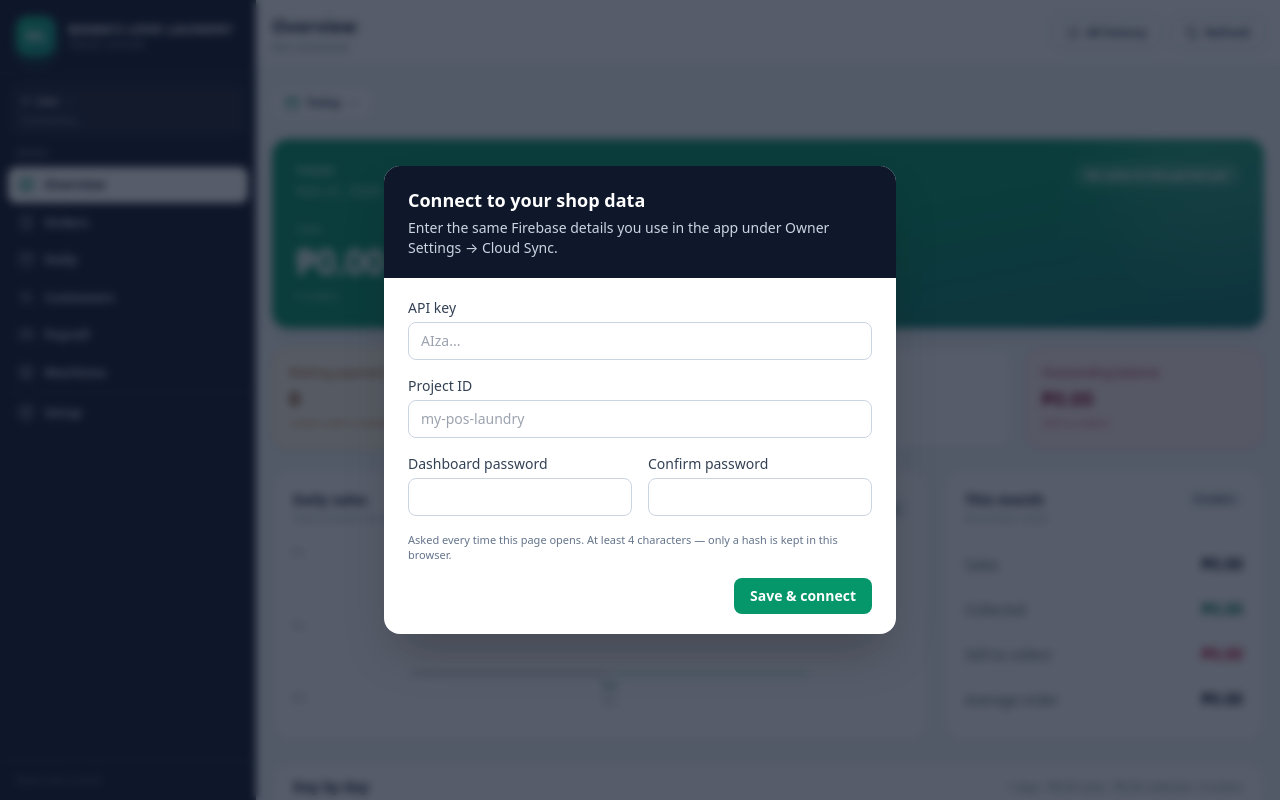
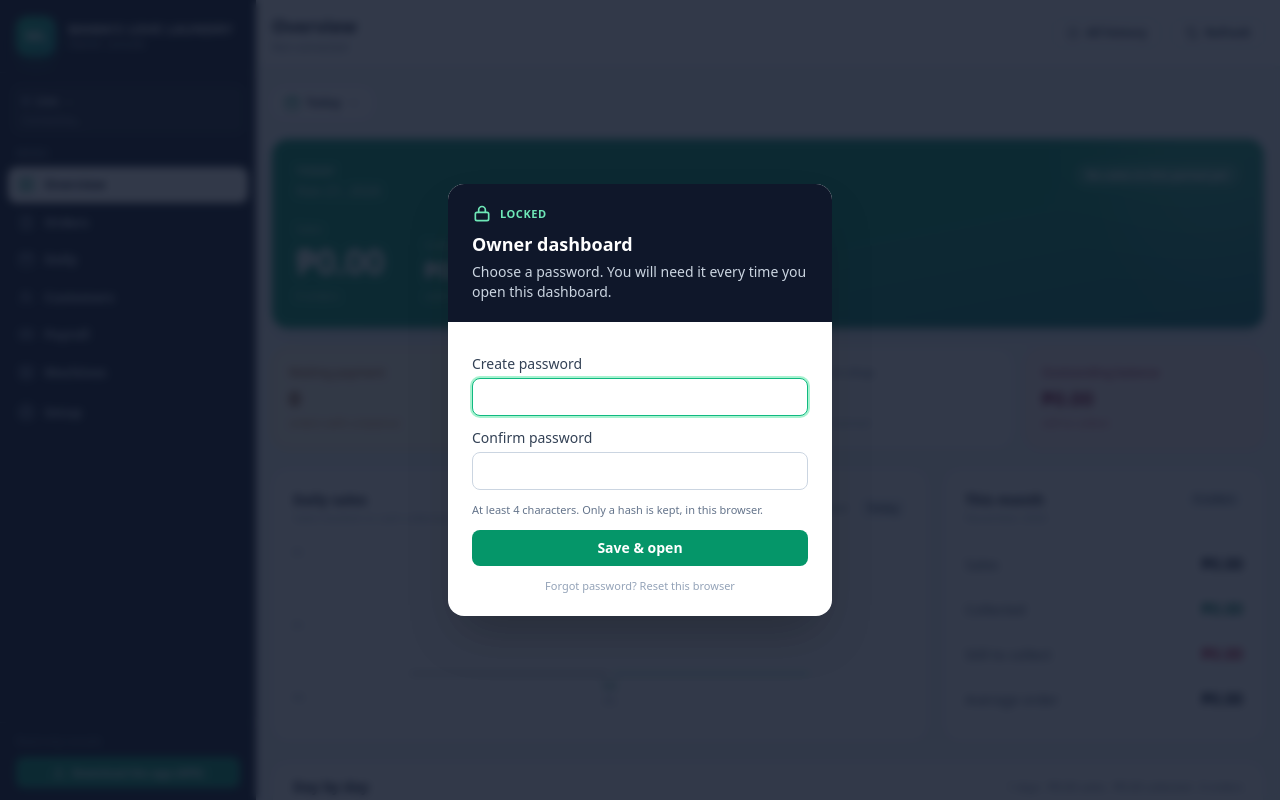
Before and after one commit to ganapph4-jpg/mamaslove-owner-dashboard, a plain HTML site: page index.html in a window 1280 px wide. Shown: the top 800 px of the page. Drawn offline with Linux system fonts and the light colour scheme.

Commit message:
Hardcode the shop Firebase config and serve the APK from the site
New phones now skip the API-key setup screen, and the owner dashboard can hand out the current app directly.

🤖 Generated with Codebuff
Co-Authored-By: Codebuff <noreply@codebuff.com>

```diff
--- a/index.html
+++ b/index.html
@@ -398,10 +398,10 @@ Check your Browserslist config to be sure that your targets are set up correctly
 </script>     <!-- sample data for ?demo=1; ignored otherwise -->
 <script>/* inlined: shop-config.js */
 /*!
- * shop-config.js — OPTIONAL private defaults for YOUR owner dashboard
+ * shop-config.js — shop defaults for YOUR owner dashboard
  * ---------------------------------------------------------------------------
- * Fill this in before uploading owner-web/ to your host if you want the
- * dashboard to open straight into your shop (no key typed on any device).
+ * Filled in below so the dashboard opens straight into this shop, with no
+ * API key typed on any device.
  *
  *   apiKey    = Firebase → Project settings → Your apps → Web API key
  *   projectId = your Firebase project id
@@ -411,15 +411,15 @@ Check your Browserslist config to be sure that your targets are set up correctly
  *    rules must stay strict, and you should never put the LICENSE project's
  *    key here.
  *
- * Leaving it empty (as shipped) means: the dashboard asks for the key once
- * per browser and remembers it.
+ * Every new phone opens straight into the console (the dashboard password
+ * is still created once per phone).
  */
 window.MLLP_SHOP_CONFIG = {
-  apiKey: '',
-  projectId: ''
+  apiKey: 'AIzaSyAd0WvtTajm4pfttYUygvlnVX6Y-FNFuvs',
+  projectId: 'my-pos-laundry'
 };
 
-</script>  <!-- optional private defaults; empty = ask once per browser -->
+</script>  <!-- shop defaults: filled in, so no API-key setup on a new phone -->
 <style>
   html { -webkit-text-size-adjust: 100%; }
   body { font-family: ui-sans-serif, system-ui, -apple-system, "Segoe UI", Roboto, Helvetica, Arial, sans-serif; }
@@ -496,6 +496,10 @@ window.MLLP_SHOP_CONFIG = {
         <button type="submit" class="rounded-lg bg-emerald-600 px-4 py-2 text-sm font-semibold text-white hover:bg-emerald-700">Save &amp; connect</button>
       </div>
     </form>
+    <div class="border-t border-slate-100 px-6 py-4 text-center text-xs text-slate-500">
+      Need the app on this phone?
+      <a href="MamasLoveLaundryPOS-6.8.apk" download class="font-semibold text-emerald-700 hover:underline">Download the APK (v6.8)</a>
+    </div>
   </div>
 </div>
 
@@ -602,6 +606,11 @@ window.MLLP_SHOP_CONFIG = {
 
   <div class="border-t border-white/10 px-4 py-3 text-[10px] leading-snug text-slate-500">
     Read-only console
+    <a href="MamasLoveLaundryPOS-6.8.apk" download
+       class="mt-2 flex items-center justify-center gap-1.5 rounded-lg bg-emerald-600 px-2.5 py-2 text-[11px] font-semibold text-white hover:bg-emerald-500">
+      <svg class="h-3.5 w-3.5 shrink-0" viewBox="0 0 24 24" fill="none" stroke="currentColor" stroke-width="2"><path stroke-linecap="round" stroke-linejoin="round" d="M12 3v12m0 0l-4-4m4 4l4-4M4 17v2a2 2 0 0 0 2 2h12a2 2 0 0 0 2-2v-2"/></svg>
+      Download the app (APK)
+    </a>
   </div>
 </aside>
 
```
Also changed, not shown: 2 other files.
